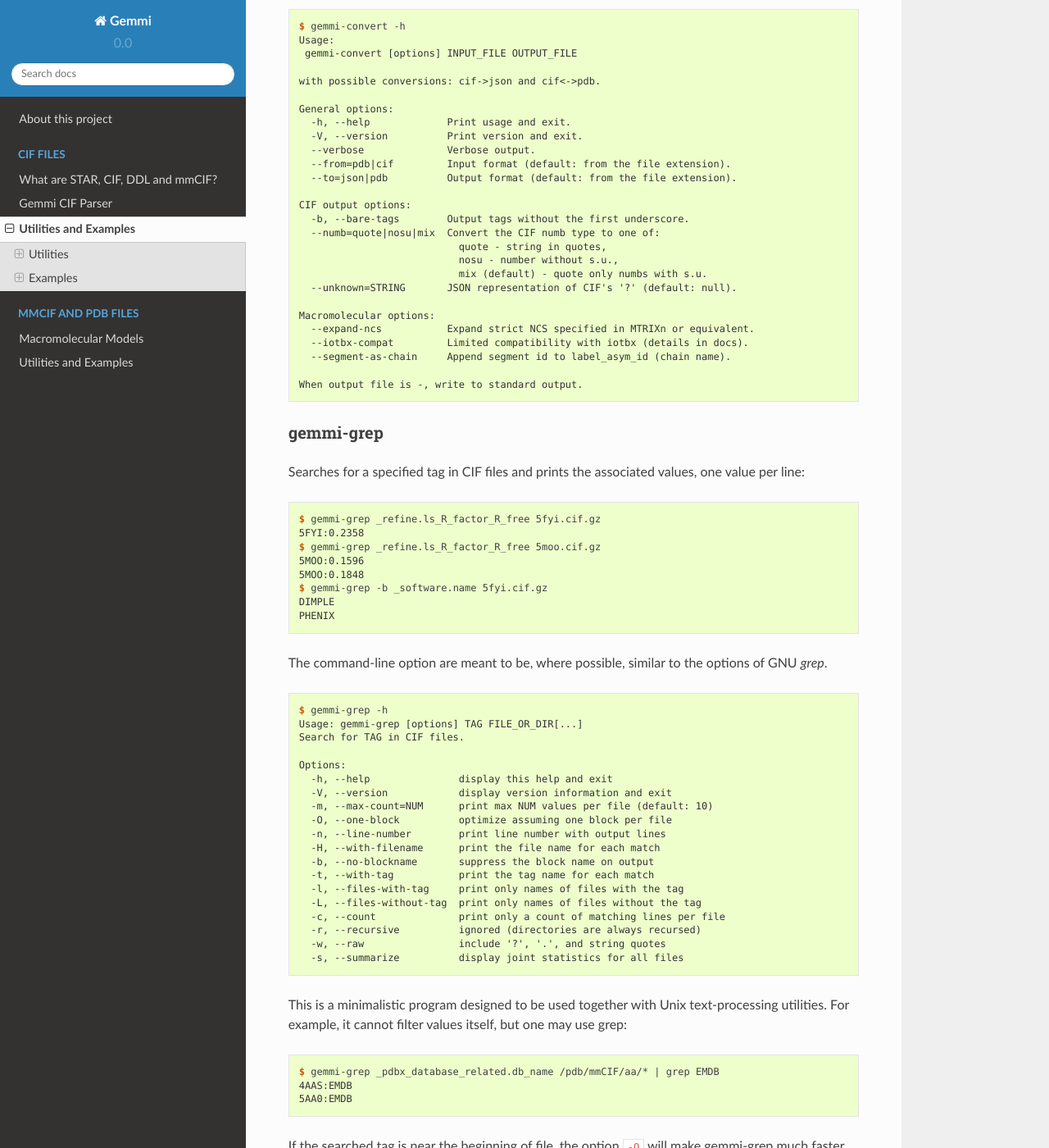
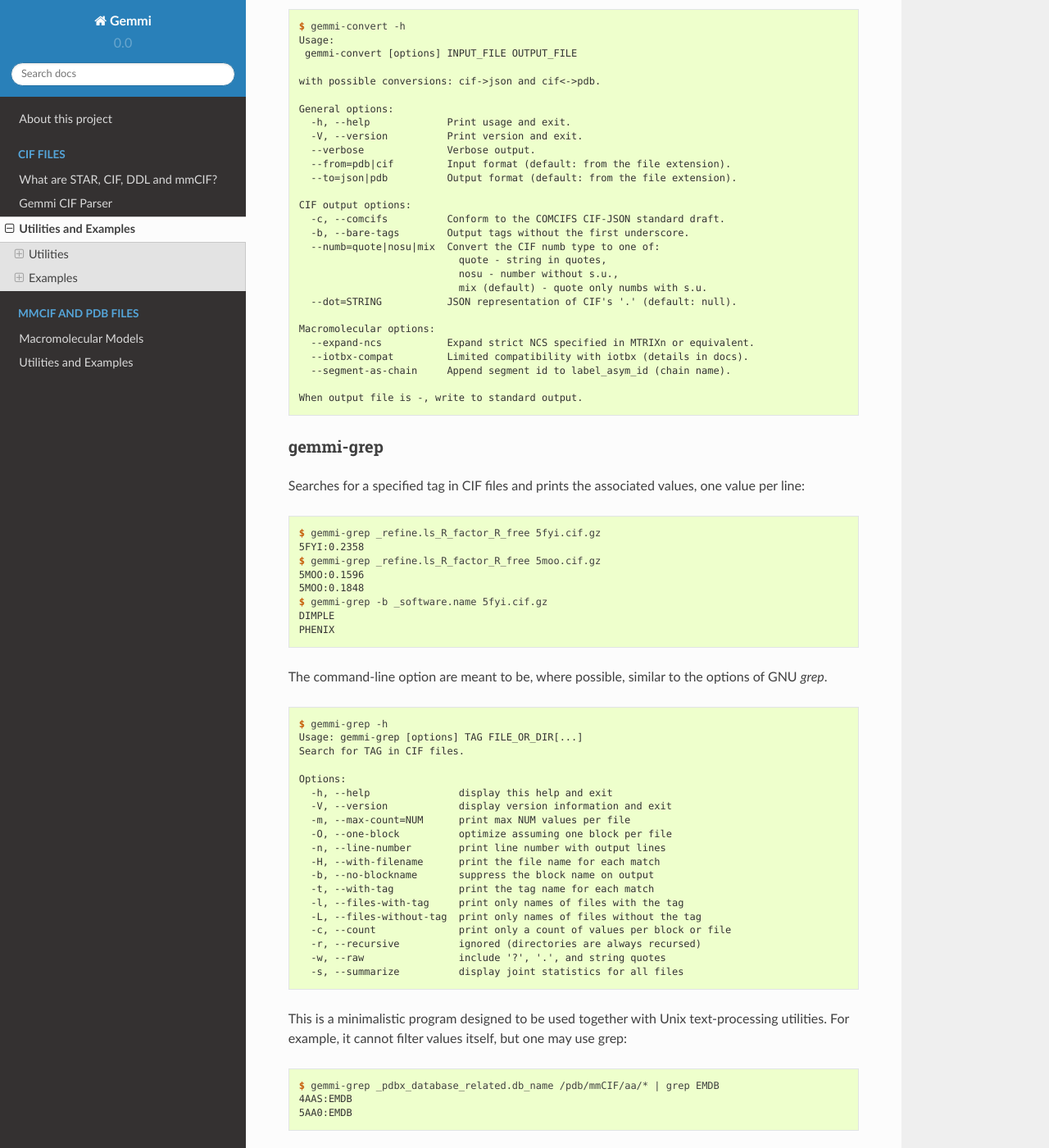
Before and after one commit to project-gemmi/gemmi, a Sphinx documentation site: the page built from docs/cif-utils.rst, in a window 1280 px wide and 1400 px high, scrolled down 787 px. Shown: the whole window at 82% size. Built offline with Sphinx 7.4.7 and the Read the Docs theme 2.0.0, drawn with Linux system fonts in a browser that asks for light colours.

Commit message:
to_json: fix indentation, update docs

```diff
--- a/docs/convert-help.txt
+++ b/docs/convert-help.txt
@@ -12,12 +12,13 @@ General options:
   --to=json|pdb          Output format (default: from the file extension).
 
 CIF output options:
+  -c, --comcifs          Conform to the COMCIFS CIF-JSON standard draft.
   -b, --bare-tags        Output tags without the first underscore.
   --numb=quote|nosu|mix  Convert the CIF numb type to one of:
                            quote - string in quotes,
                            nosu - number without s.u.,
                            mix (default) - quote only numbs with s.u.
-  --unknown=STRING       JSON representation of CIF's '?' (default: null).
+  --dot=STRING           JSON representation of CIF's '.' (default: null).
 
 Macromolecular options:
   --expand-ncs           Expand strict NCS specified in MTRIXn or equivalent.
--- a/docs/grep-help.txt
+++ b/docs/grep-help.txt
@@ -5,7 +5,7 @@ Search for TAG in CIF files.
 Options:
   -h, --help               display this help and exit
   -V, --version            display version information and exit
-  -m, --max-count=NUM      print max NUM values per file (default: 10)
+  -m, --max-count=NUM      print max NUM values per file
   -O, --one-block          optimize assuming one block per file
   -n, --line-number        print line number with output lines
   -H, --with-filename      print the file name for each match
@@ -13,7 +13,7 @@ Options:
   -t, --with-tag           print the tag name for each match
   -l, --files-with-tag     print only names of files with the tag
   -L, --files-without-tag  print only names of files without the tag
-  -c, --count              print only a count of matching lines per file
+  -c, --count              print only a count of values per block or file
   -r, --recursive          ignored (directories are always recursed)
   -w, --raw                include '?', '.', and string quotes
   -s, --summarize          display joint statistics for all files
```
Also changed, not shown: 1 other file.
